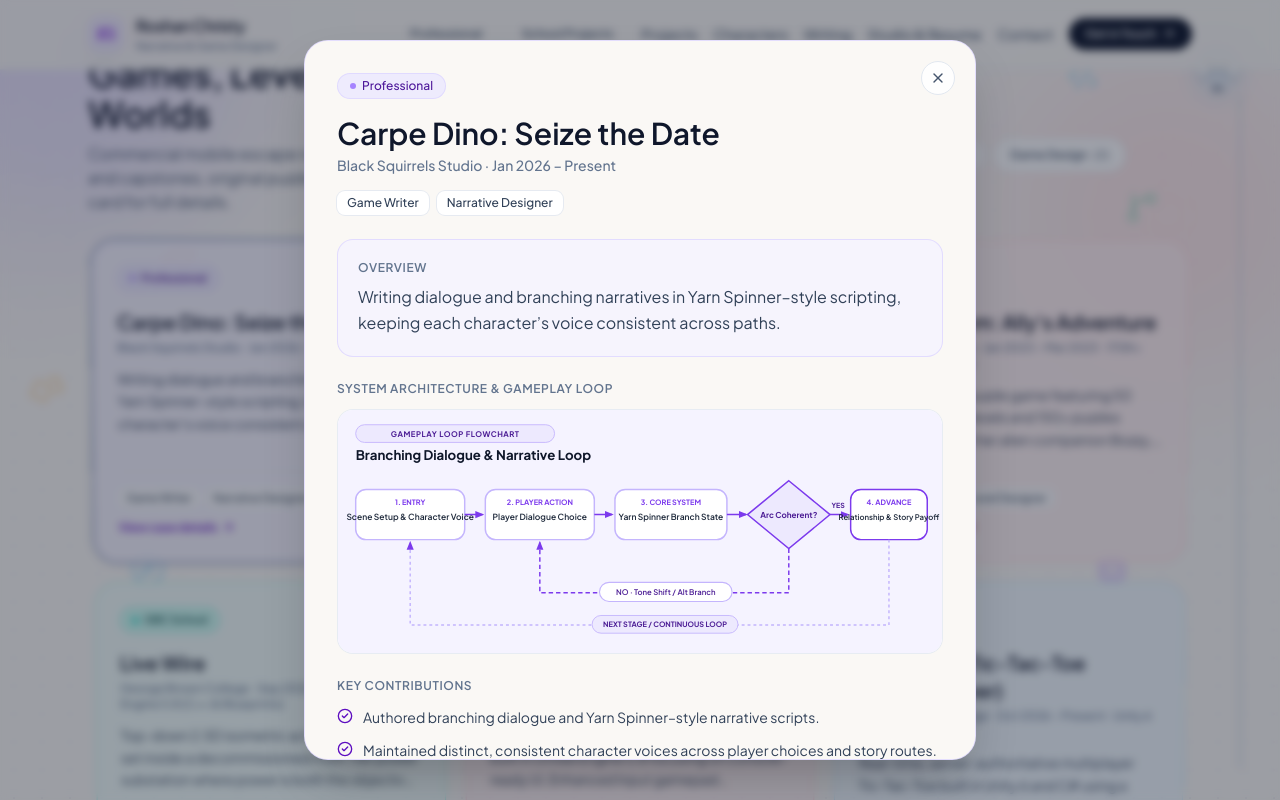
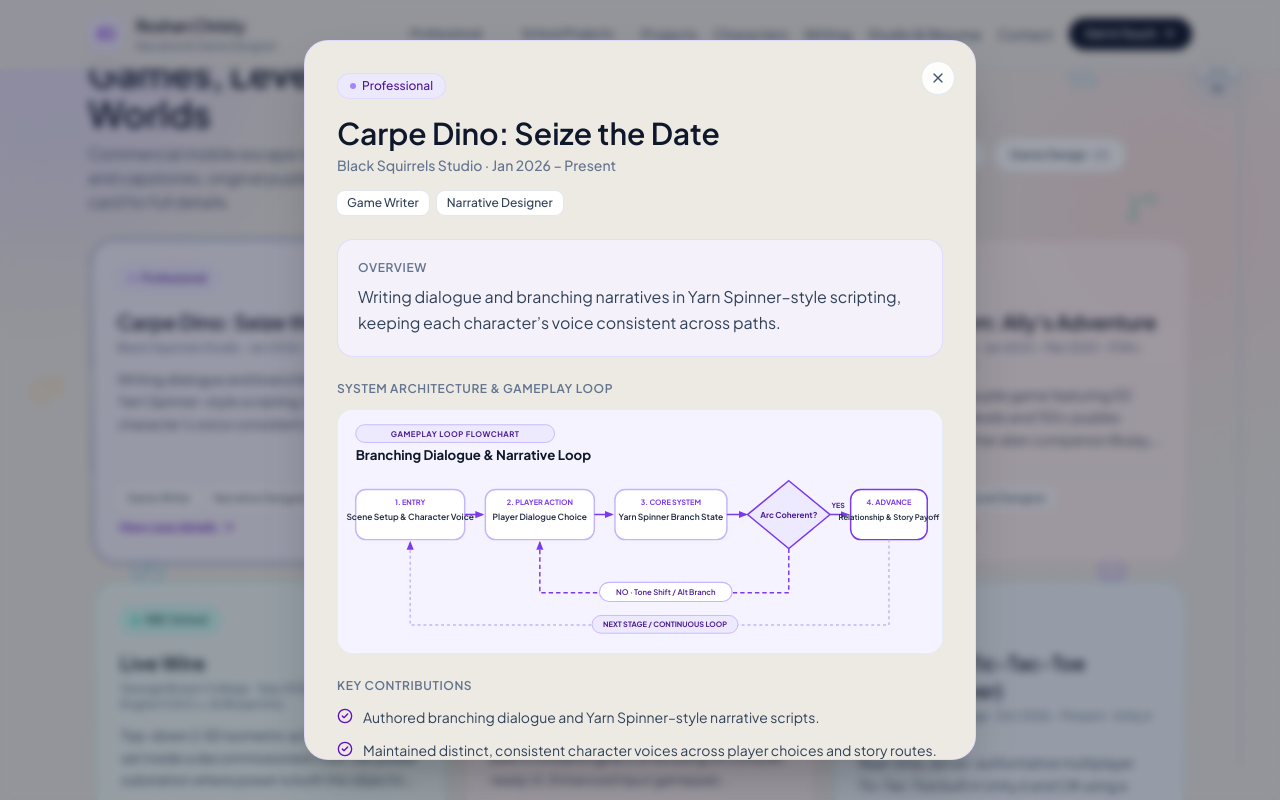
Before and after one commit to forgederecitsinc/portfolio-website-gameprogrammer, a React (Vite) app: page / in a window 1280 px wide. Both pictures are taken after a click on the button 268 px from the left and 1182 px from the top of the page. Shown: the part 782-1582 px from the top of the page. Built offline with nearby package versions, Linux system fonts and the light colour scheme.

Commit message:
Deepen light-mode background color to warm stone (#EDEAE4)

```diff
--- a/index.html
+++ b/index.html
@@ -102,7 +102,7 @@
     </script>
 
   </head>
-  <body class="bg-[#FAF8F5] text-slate-800 antialiased selection:bg-violet-200 selection:text-slate-900">
+  <body class="bg-[#EDEAE4] text-slate-800 antialiased selection:bg-violet-200 selection:text-slate-900">
     <div id="root"></div>
     <script type="module" src="/src/main.tsx"></script>
   </body>
--- a/src/App.tsx
+++ b/src/App.tsx
@@ -186,7 +186,7 @@ export default function App() {
       <GameDevBackdrop />
 
       {/* Top Navigation */}
-      <header className="sticky top-0 z-40 border-b border-slate-200/70 bg-[#FAF8F5]/85 backdrop-blur-md dark:border-slate-800/80 dark:bg-slate-950/85">
+      <header className="sticky top-0 z-40 border-b border-slate-300/70 bg-[#EDEAE4]/85 backdrop-blur-md">
         <div className="mx-auto flex max-w-6xl items-center justify-between px-4 py-3.5 sm:px-6">
           <a
             href="#/"
@@ -273,7 +273,7 @@ export default function App() {
         </div>
 
         {mobileMenuOpen && (
-          <div className="border-t border-slate-200/70 bg-[#FAF8F5] px-4 py-4 md:hidden dark:border-slate-800 dark:bg-[#090d16]">
+          <div className="border-t border-slate-300/70 bg-[#EDEAE4] px-4 py-4 md:hidden">
             <div className="flex flex-col gap-2">
               <button
                 type="button"
--- a/src/components/ProjectModal.tsx
+++ b/src/components/ProjectModal.tsx
@@ -46,7 +46,7 @@ export function ProjectModal({ project, onClose, onPrev, onNext }: ProjectModalP
       aria-labelledby="project-modal-title"
     >
       <div
-        className={`animate-modal-in relative max-h-[90vh] w-full max-w-2xl overflow-y-auto rounded-3xl border ${theme.border} bg-[#FAF8F5] p-6 shadow-2xl sm:p-8 dark:bg-slate-900`}
+        className={`animate-modal-in relative max-h-[90vh] w-full max-w-2xl overflow-y-auto rounded-3xl border ${theme.border} bg-[#EDEAE4] p-6 shadow-2xl sm:p-8`}
         onClick={(e) => e.stopPropagation()}
       >
         <button
--- a/src/index.css
+++ b/src/index.css
@@ -9,7 +9,7 @@
 @layer base {
   body {
     font-family: var(--font-sans);
-    background-color: #faf8f5;
+    background-color: #edeae4;
     color: #1e293b;
   }
 
```
